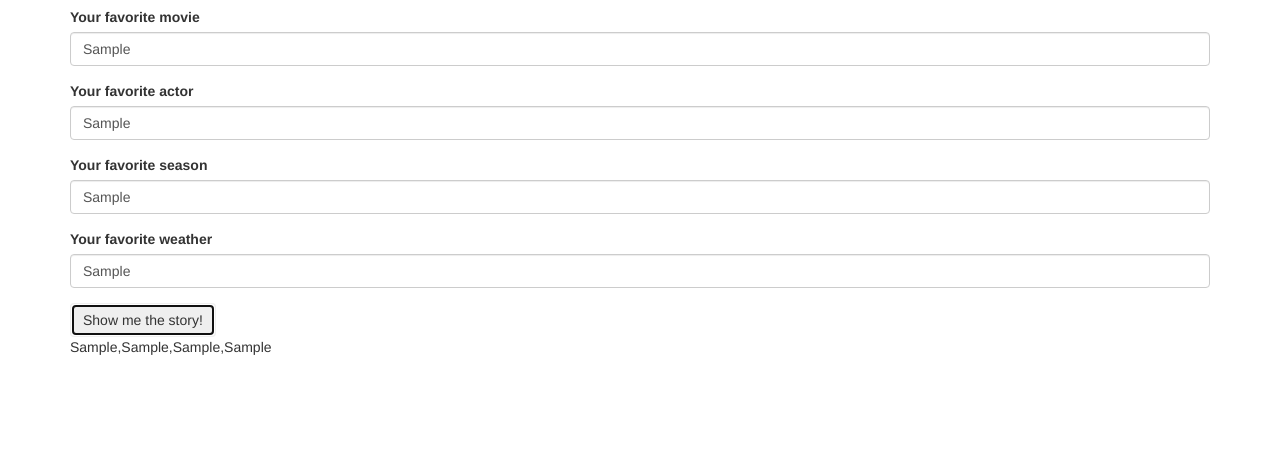
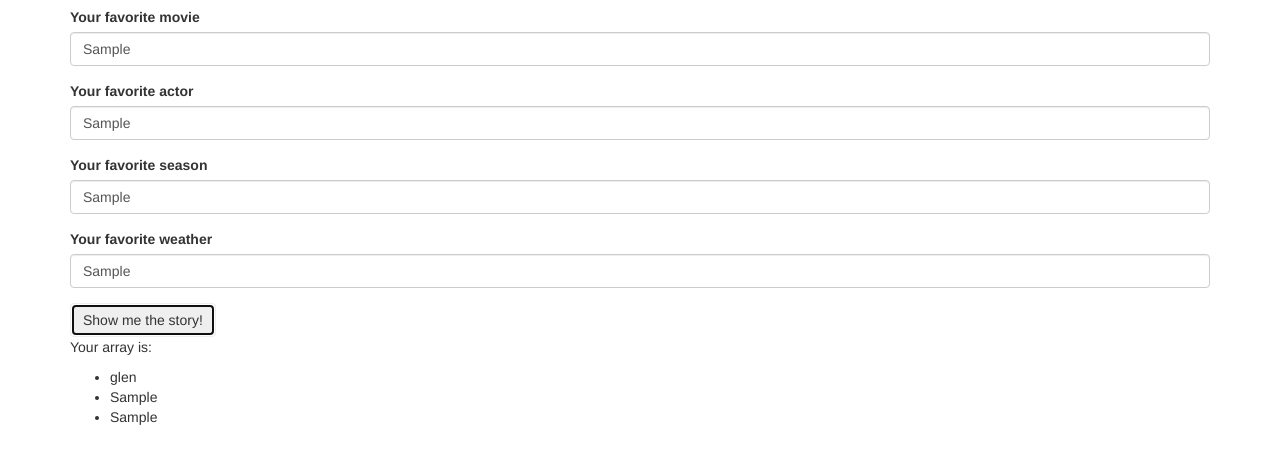
Before and after one commit to IvanLebedzeu/fav_things_training, a plain HTML site: page index.html in a window 1280 px wide. Both pictures are taken after typing "Sample", "Sample", "Sample", "Sample" into the empty fields and a click on the button "Show me the story!". Shown: the part 63-524 px from the top of the page. Drawn offline with Linux system fonts and the light colour scheme.

Commit message:
shous the new array as a <ul> list

```diff
--- a/index.html
+++ b/index.html
@@ -40,7 +40,12 @@
       </div>
 
       <div id = "yourArray">
-        <p>Your array is <span class = "myArray"></span></p>
+        <p>Your array is: </p>
+        <ul>
+          <li><span class = "firstElement"></span></li>
+          <li><span class = "secondElement"></span></li>
+          <li><span class = "thirdElement"></span></li>
+        </ul>
       </div>
 
 
--- a/js/scripts.js
+++ b/js/scripts.js
@@ -11,10 +11,19 @@ $(document).ready(function(){
 
 
     //$(".myArray").append(favThings);
+    favThings.push("gwen");
+    favThings[0] = "glen";
 
-    $("#output").text(favThings);
+    var newThings = [favThings[0], favThings[1], favThings[2]];
+    //$("#output").text(favThings);
 
-   // $("#yourArray").show();
+    $(".firstElement").append(newThings[0]);
+    $(".secondElement").append(newThings[1]);
+    $(".thirdElement").append(newThings[2]);
+
+   // $("#output").text(newThings);
+
+    $("#yourArray").show();
 
   });
 });
```
